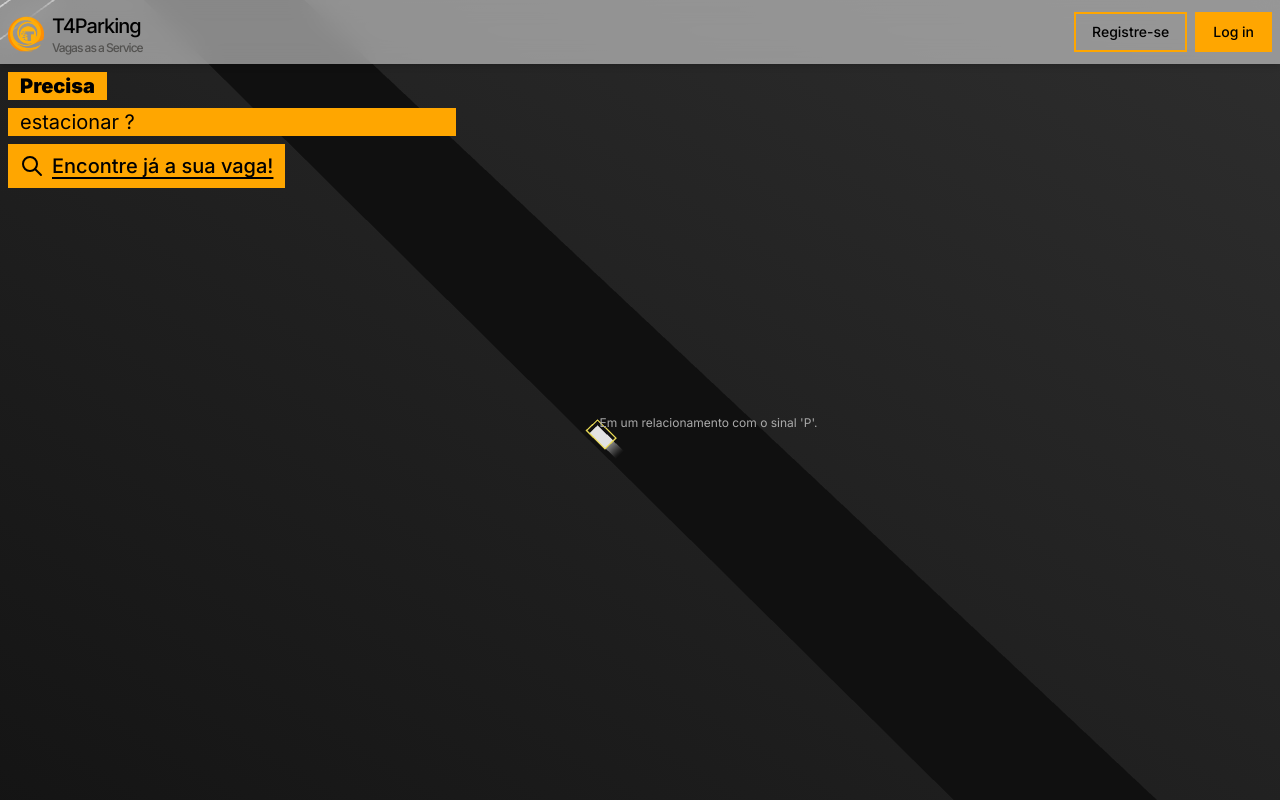
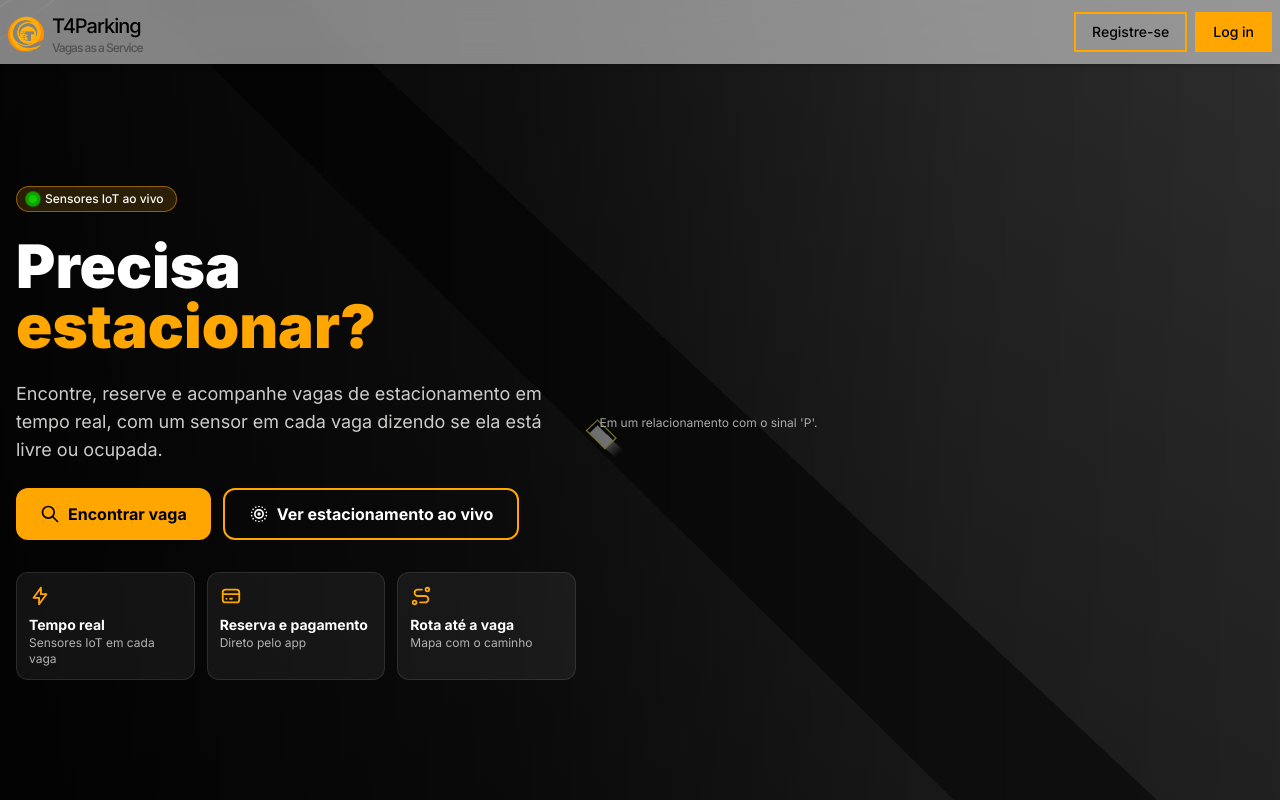
Before and after one commit to tech4parking-org/tech4parking-front, a Next.js app in the folder apps/web/: page / in a window 1280 px wide. Built offline with nearby package versions, Linux system fonts and the light colour scheme.

Commit message:
feat: use new hero on home, full-screen gradient and fix menu links

```diff
--- a/apps/web/src/app/page.tsx
+++ b/apps/web/src/app/page.tsx
@@ -1,14 +1,14 @@
 'use client'
 import { CarScene } from '@/components/3d/scenes/CarScene'
-import { IconSearch } from '@tabler/icons-react'
-import Link from 'next/link'
 
 import { Header } from '@/components/organisms/Header'
 import { Container } from '@/components/atoms/Container'
+import { HomeHero } from '@/components/templates/HomeHero'
 
 const MENUITEMS = [
   { label: 'Buscar', href: '/search' },
-  { label: 'Reservas', href: '/bookings' },
+  { label: 'Vagas', href: '/list-spots' },
+  { label: 'Ao vivo', href: '/parking' },
 ]
 
 export default function Home() {
@@ -16,22 +16,15 @@
     <div>
       <Header menuItems={MENUITEMS} />
       <Container>
-        <main className="h-[calc(100vh-4rem)] ">
+        <main className="h-[calc(100vh-4rem)]">
           <div className="absolute top-0 bottom-0 left-0 right-0">
             <CarScene />
           </div>
-          <div className="flex flex-col items-start space-y-2">
-            <h1 className="font-black text-black text-xl z-10 inline-block px-3 bg-primary mt-2">Precisa</h1>{' '}
-            <h1 className="z-10 inline-block text-xl w-full max-w-md px-3 bg-primary">
-              estacionar ?
-            </h1>
-            <Link
-              href="/search"
-              className="z-10 flex items-center gap-2 px-3 py-2 text-xl font-medium text-black underline underline-offset-4 bg-primary"
-            >
-              <IconSearch /> Encontre já a sua vaga!
-            </Link>
-          </div>
+          <div
+            className="pointer-events-none absolute top-0 bottom-0 left-0 right-0"
+            style={{ background: 'linear-gradient(90deg, rgba(0,0,0,0.85) 0%, rgba(0,0,0,0.6) 40%, rgba(0,0,0,0.15) 75%, rgba(0,0,0,0) 100%)' }}
+          />
+          <HomeHero />
         </main>
       </Container>
     </div>
```
